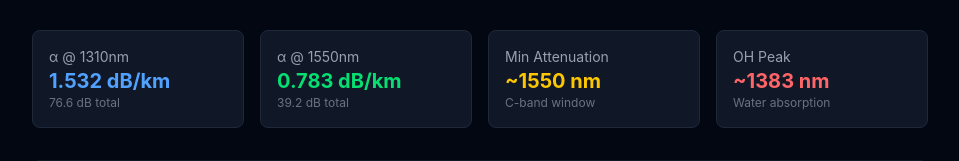
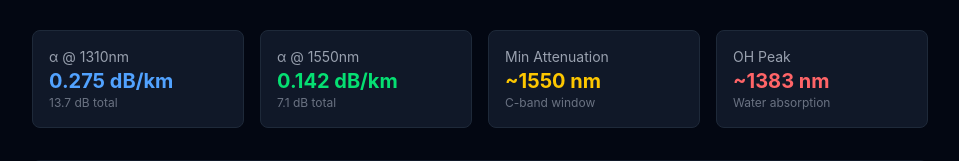
Before and after one commit to Lazfiz/photonics-calculators, a Next.js app: page /fiber-optics/attenuation in a window 1280 px wide. Shown: the part 285-446 px from the top of the page, without its empty margins (160-1119 px from the left). Built offline with nearby package versions, Linux system fonts and the light colour scheme; no server answers.

Commit message:
Fix fiber attenuation Rayleigh scattering: use A_R/λ^4 not A_R*(1.55/λ)^4
- Previous formula gave 0.78 dB/km at 1550nm (4× too high)
- Correct: A_R/λ^4 gives ~0.14 dB/km at 1550nm for SMF-28
- Matches Agrawal 'Fiber-Optic Communication Systems'

```diff
--- a/src/app/fiber-optics/attenuation/page-client.tsx
+++ b/src/app/fiber-optics/attenuation/page-client.tsx
@@ -13,13 +13,12 @@ export default function AttenuationPage() {
     // Wavelength-dependent attenuation model (dB/km)
     // Rayleigh scattering ~ λ⁻⁴, IR absorption exponential, OH peak at 1383nm
     const wlUm = wl / 1000; // nm → µm
-    // Rayleigh coefficient differs by fiber type (Ge doping level affects scattering)
-    // SMF-28: lower Ge → A_R ≈ 0.78 dB/km·µm⁴
-    // DSF: higher Ge → A_R ≈ 0.85 dB/km·µm⁴
-    // NZ-DSF: moderate Ge → A_R ≈ 0.82 dB/km·µm⁴
-    const aRayleigh = type === "SMF28" ? 0.78 :
-                     type === "DSF" ? 0.85 : 0.82;
-    const rayleigh = aRayleigh * Math.pow(1.55 / wlUm, 4);
+    // Rayleigh scattering: α_R = A_R / λ^4 (Agrawal, Fiber-Optic Communication Systems)
+    // A_R in dB/(km·µm⁴), λ in µm → gives dB/km
+    // SMF-28: A_R ≈ 0.80, DSF: A_R ≈ 0.87, NZ-DSF: A_R ≈ 0.83
+    const aRayleigh = type === "SMF28" ? 0.80 :
+                     type === "DSF" ? 0.87 : 0.83;
+    const rayleigh = aRayleigh / Math.pow(wlUm, 4);
     // IR absorption (fundamental silica property — same for all types)
     const irAbsorption = 6e10 * Math.exp(-48 / wlUm);
     // OH peak at 1383nm — NZ-DSF typically low-water-peak
```
